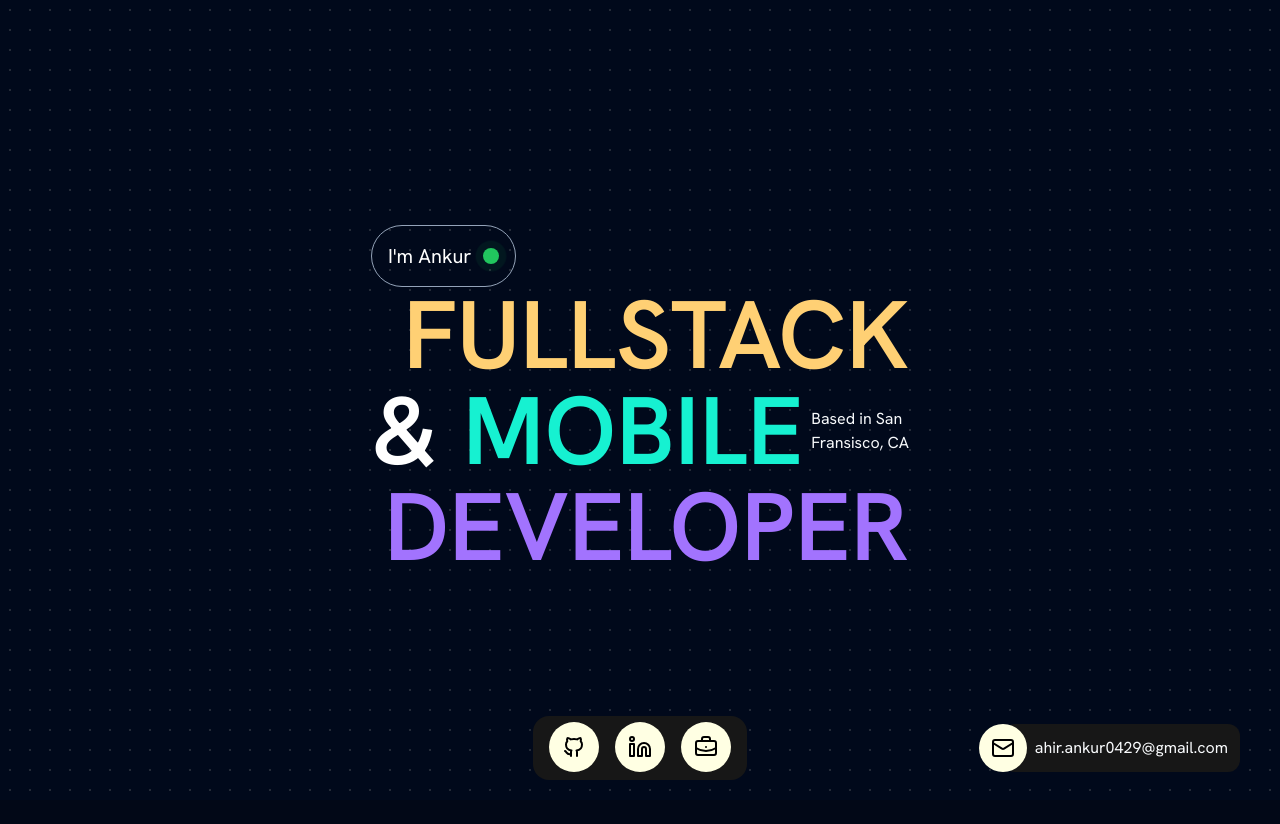
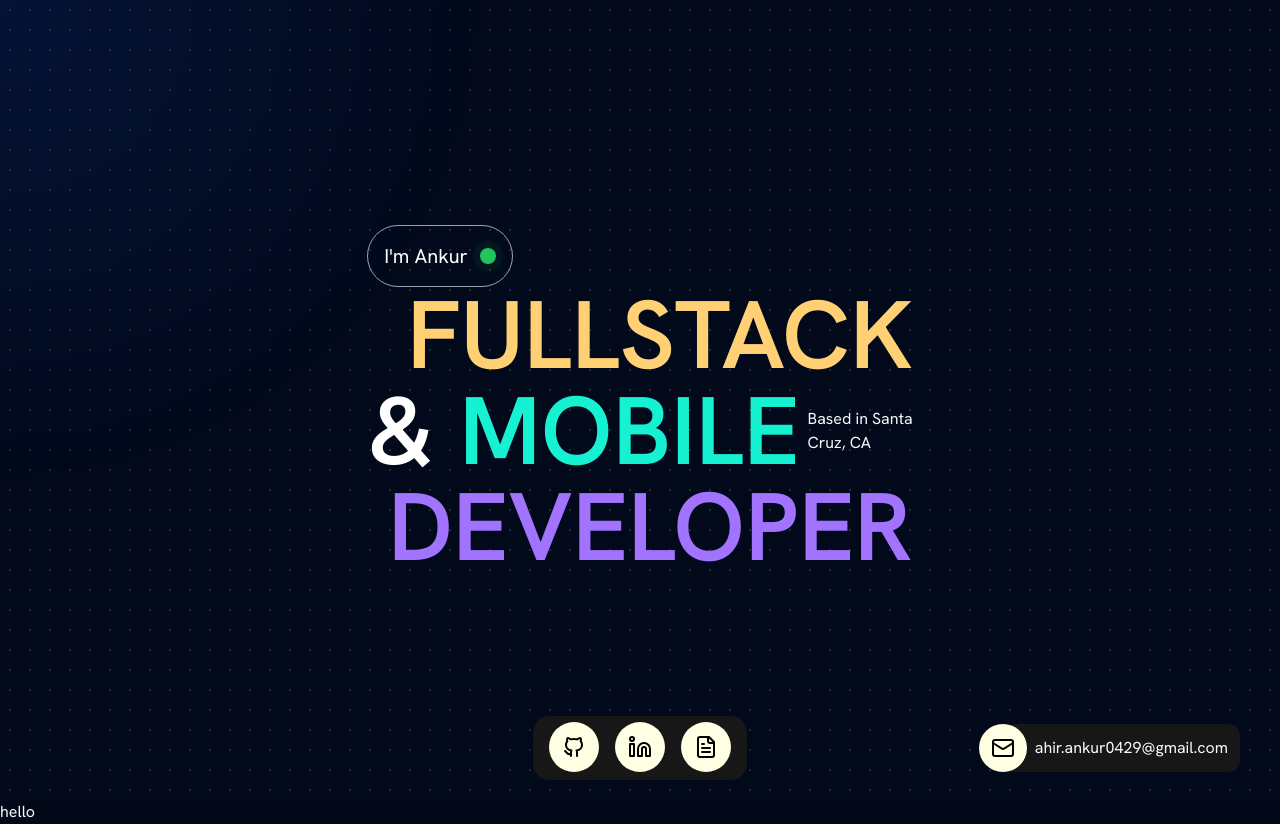
Before and after one commit to Ankur-0429/portfolioAnkur, a Next.js app: page / in a window 1280 px wide. Before the commit the page ends 800 px from the top, so only its background shows below. Built offline with nearby package versions, Linux system fonts and the light colour scheme.

Commit message:
added blur effect

```diff
--- a/app/page.tsx
+++ b/app/page.tsx
@@ -4,6 +4,7 @@ export default function Home() {
   return (
     <main>
       <Intro />
+      <p>hello</p>
     </main>
   );
 }
--- a/components/intro.tsx
+++ b/components/intro.tsx
@@ -2,8 +2,10 @@
 
 import { IconBrandGithub } from "@tabler/icons-react";
 import { FloatingDock } from "./ui/floating-dock";
-import { BriefcaseBusiness, LinkedinIcon, Mail } from "lucide-react";
+import { FileText, LinkedinIcon, Mail } from "lucide-react";
 import useMediaQuery from "@/hooks/useMediaQuery";
+import MovableBlurGradient from "./movable-gradient";
+import AnimatedCursor from "react-animated-cursor";
 
 const dockItemDesktop = [
   {
@@ -18,7 +20,7 @@ const dockItemDesktop = [
   },
   {
     title: "Resume",
-    icon: <BriefcaseBusiness color="black" />,
+    icon: <FileText color="black" />,
     href: "https://drive.google.com/file/d/1lyxDJP1tqZW0tiW1eAgl5Pj0ROYnQRz6/view?usp=sharing",
   },
 ]
@@ -35,7 +37,7 @@ const dockItemMobile = [
   },
   {
     title: "Resume",
-    icon: <BriefcaseBusiness color="black" />,
+    icon: <FileText color="black" />,
     href: "https://drive.google.com/file/d/1lyxDJP1tqZW0tiW1eAgl5Pj0ROYnQRz6/view?usp=sharing",
   },
   {
@@ -47,7 +49,7 @@ const dockItemMobile = [
 const Intro = () => {
   const isLargeScreen = useMediaQuery("(min-width: 1024px");
   return (
-    <>
+    <MovableBlurGradient>
       <div className="flex flex-col items-center justify-center w-full min-h-screen">
         <div className="absolute inset-0 bg-[radial-gradient(#ffffff33_1px,#00091d_1px)] bg-[size:20px_20px] opacity-80 md:opacity-70 pointer-events-none"></div>
         <div className="absolute bottom-0 left-0">
@@ -87,8 +89,8 @@ const Intro = () => {
               <span className="text-white">&</span> MOBILE
             </div>
             <div>
-              <p>Based in San</p>
-              <p>Fransisco, CA</p>
+              <p>Based in Santa</p>
+              <p>Cruz, CA</p>
             </div>
           </div>
           <div className="flex items-center justify-center gap-2">
@@ -98,7 +100,7 @@ const Intro = () => {
           </div>
         </div>
       </div>
-    </>
+    </MovableBlurGradient>
   );
 };
 
--- /dev/null
+++ b/components/movable-gradient.tsx
@@ -0,0 +1,28 @@
+"use client";
+import { useEffect, useState } from "react";
+
+export default function MovableBlurGradient({ children }:{children: React.ReactNode}) {
+  const [cursorPos, setCursorPos] = useState({ x: 0, y: 0 });
+
+  useEffect(() => {
+    const handleMouseMove = (e:any) => {
+      setCursorPos({ x: e.clientX, y: e.clientY });
+    };
+    window.addEventListener("mousemove", handleMouseMove);
+    return () => {
+      window.removeEventListener("mousemove", handleMouseMove);
+    };
+  }, []);
+
+  return (
+    <div className="relative overflow-x-hidden">
+      {children}
+      <div
+        className="hidden lg:block pointer-events-none absolute inset-0 z-30 transition duration-300"
+        style={{
+          backgroundImage: `radial-gradient(600px at ${cursorPos.x}px ${cursorPos.y}px, rgba(29, 78, 216, 0.15), transparent 80%)`
+        }}
+      />
+    </div>
+  );
+}
```
